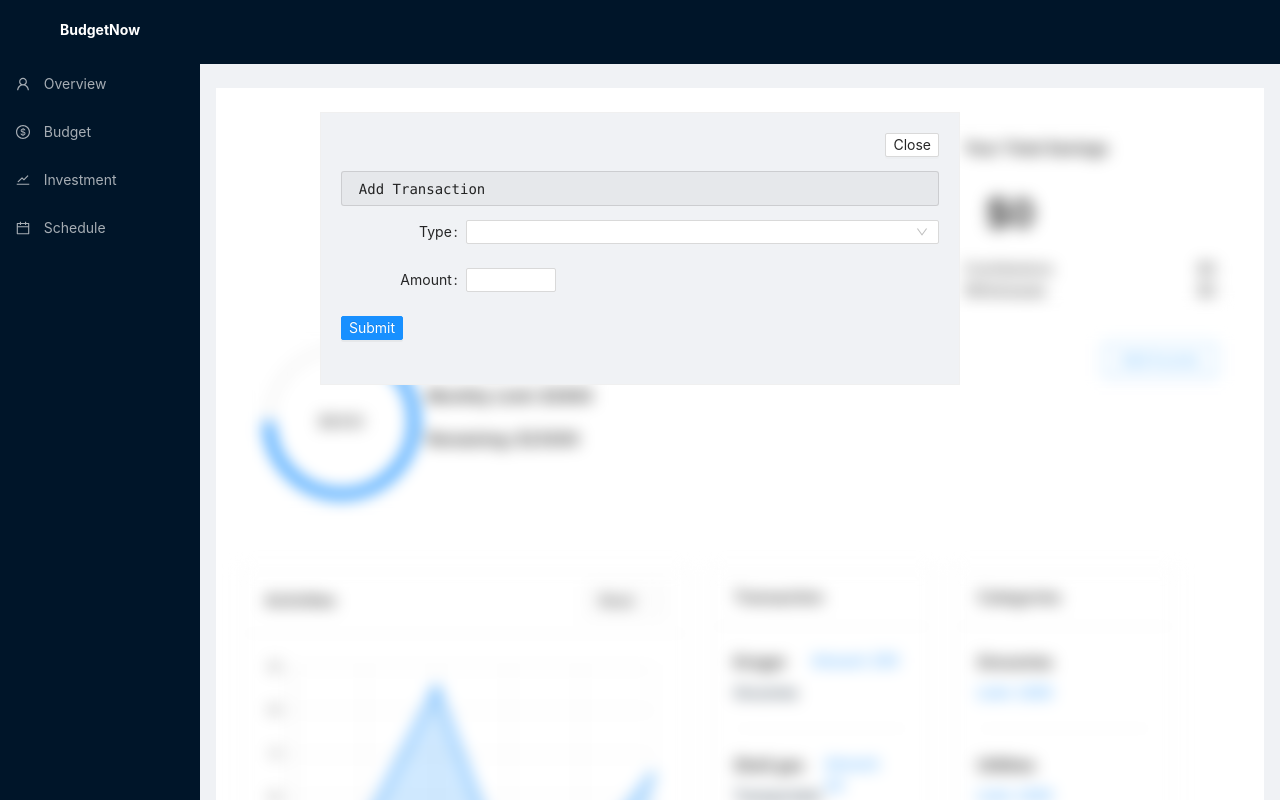
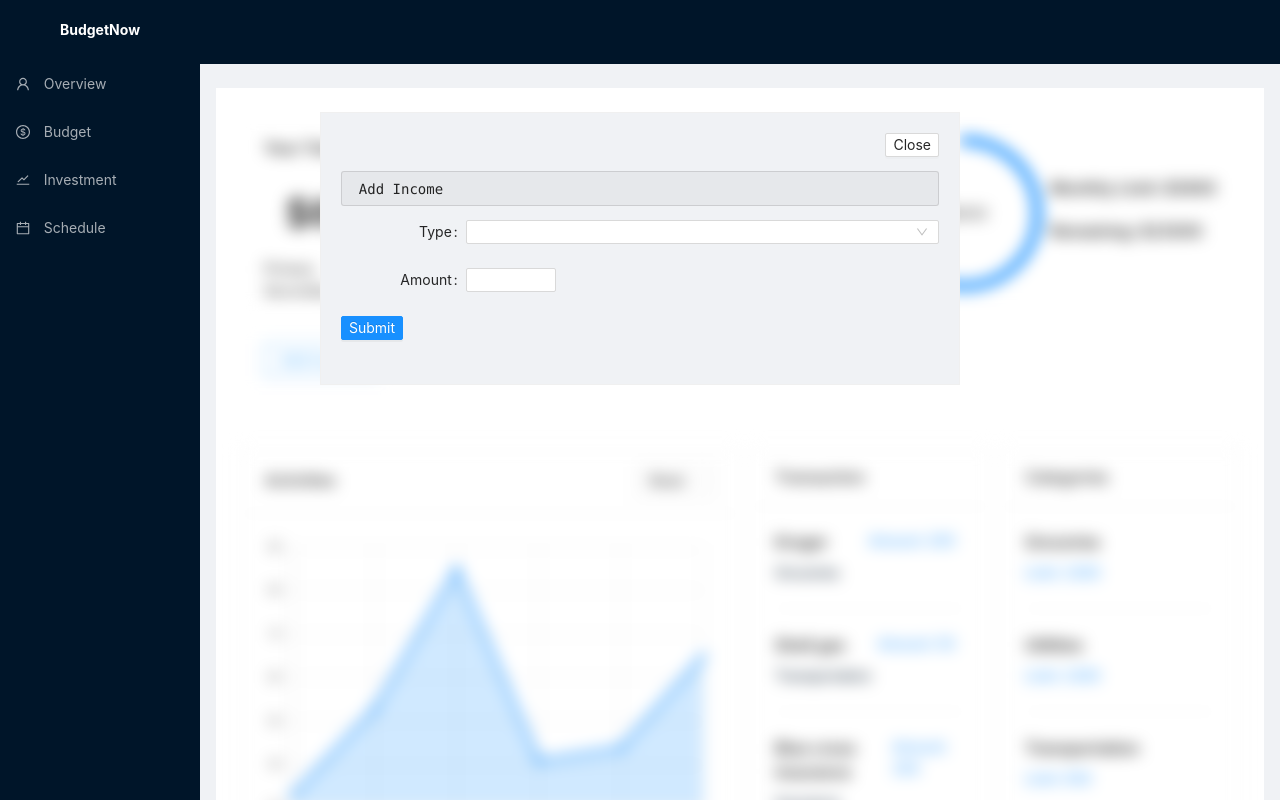
Before and after one commit to DavidHughesJr/budgetnow, a React (Create React App) app: page /budget in a window 1280 px wide. Both pictures are taken after a click on the button "Add Income". Shown: the top 800 px of the page. Built offline with nearby package versions, Linux system fonts and the light colour scheme.

Commit message:
add ability to add income

```diff
--- a/src/components/events/IncomeForm.jsx
+++ b/src/components/events/IncomeForm.jsx
@@ -59,10 +59,6 @@ const IncomeForm = ({ isShown, setIsShown }) => {
         return items;
     }, []);
 
-    console.log(newList)
-
-    console.log(amount)
-
 
     return (
         <div style={{ display: isShown ? 'block' : 'none' }}>
@@ -77,7 +73,7 @@ const IncomeForm = ({ isShown, setIsShown }) => {
                     <Button onClick={handleClose} className='btn-form-close'> Close </Button>
                 </div>
                 <Typography>
-                    <pre> Add Transaction </pre>
+                    <pre> Add Income </pre>
                 </Typography>
                 <Form.Item label="Type">
                     <Select onChange={(e) => setName(e)}>
--- a/src/components/pages/Budget.jsx
+++ b/src/components/pages/Budget.jsx
@@ -86,7 +86,6 @@ const Budget = () => {
       )}
       <div className={!isShown ? 'layout' : 'layout popup-background'}>
         <Space className='layout' direction='horizontal' align=''>
-          <div id='hair'> </div>
           {
             budgetAndSavings?.map(({ text, title, subtitle1, subtitle1Text, subtitle2, subtitle2Text }) =>
               <Card className='card-small no-border' bordered='false'>
--- a/src/context/BudgetContextProvider.js
+++ b/src/context/BudgetContextProvider.js
@@ -16,7 +16,7 @@ const BudgetReducer = (state, action) => {
                     } else {
                         items[itemIndex].amount += amount
                     }
-                    return items;
+                    return items
                 }, []),
             }
         case 'ADD TRANSACTION':
--- a/src/index.css
+++ b/src/index.css
@@ -25,11 +25,13 @@
 .layout {
   display: flex;
   justify-content: space-between;
+  width: 100%
 }
 .layout-2 {
   display: flex;
   justify-content: space-between;
   margin-top: 40px;
+  width: 100%;
 }
 .investment-layout {
   width: 100%;
@@ -240,6 +242,6 @@
     width: 24%;
   }
   .card-large-3 {
-    width: 48%;
+    width: 50%;
   }
 }
```
